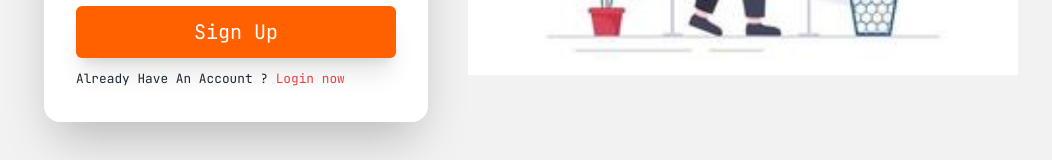
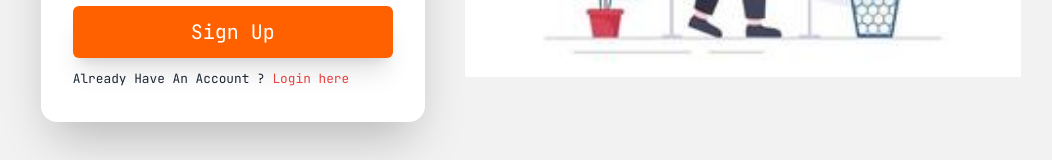
Before and after one commit to EmonHossen10/quick-grab-client, a React (Vite) app: page /sign-up in a window 1280 px wide. Shown: the part 518-678 px from the top of the page, without its empty margins (109-1161 px from the left). Built offline with nearby package versions, Linux system fonts and the light colour scheme; no server answers.

Commit message:
new added

```diff
--- a/src/Pages/SignUp/SignUp.jsx
+++ b/src/Pages/SignUp/SignUp.jsx
@@ -133,7 +133,7 @@
               <small>
                 Already Have An Account ?{" "}
                 <span className="text-red-500 hover:font-bold hover:underline">
-                  <Link to={"/login"}> Login now </Link>
+                  <Link to={"/login"}> Login here </Link>
                 </span>
               </small>
             </div>
```
